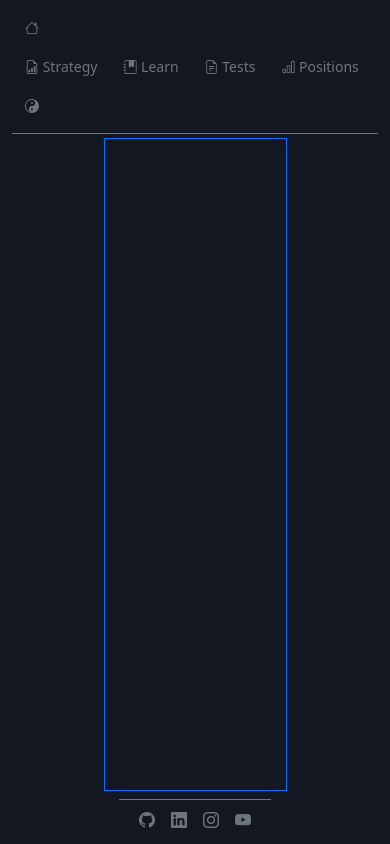
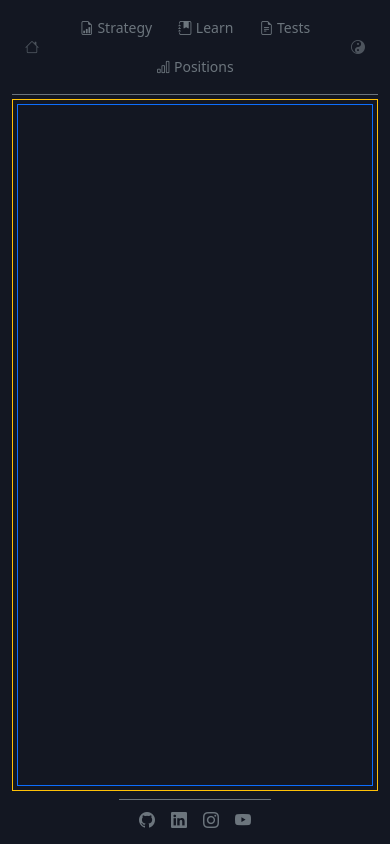
Before and after one commit to PjerC/forexy, a React (Create React App) app: page / in a window 390 px wide. Built offline with nearby package versions, Linux system fonts and the light colour scheme.

Commit message:
responsive work

```diff
--- a/src/ContentModules/Material.js
+++ b/src/ContentModules/Material.js
@@ -5,8 +5,6 @@ import './ContentModules.css';
 
 
 const Material = (props) => {
-    //states
-   // const [icon,setIcon] = useState('bi bi-folder')
     // pl
     const objMaterials = [
         {no:'1.', title: 'Podstawy'},
--- a/src/ContentModules/StrategyPreview.js
+++ b/src/ContentModules/StrategyPreview.js
@@ -3,7 +3,7 @@
 const StrategyPreview = (props) => {
     const {previewText} = props;
     return(
-        <div className="d-flex text-secondary fw-bold justify-content-center align-items-center rounded h-25 border border-warning m-1 p-2 ">{previewText}</div>
+        <div className="d-flex text-secondary fw-bold justify-content-center align-items-center rounded h-25 m-1 p-2 ">{previewText}</div>
     )
 }
 export default StrategyPreview;
--- a/src/DisplayModule.js
+++ b/src/DisplayModule.js
@@ -8,7 +8,7 @@ const DisplayModule = (props) => {
     const {visibilityStrategy,setVisibilityStrategy, visibilityMaterial, setVisibilityMaterial, visibilityTests,setVisibilityTests,visibilityPositions,setVisibilityPositions} = props;
 
     return(
-        <div className="d-flex flex-grow-1 w-100 align-self-center justify-content-center m-1" >
+        <div className="d-flex flex-grow-1 w-100 align-self-center justify-content-center m-1 border border-warning" >
             <DisplayCenterModule   visibilityStrategy={visibilityStrategy} setVisibilityStrategy={setVisibilityStrategy}
                                     visibilityMaterial={visibilityMaterial} setVisibilityMaterial={setVisibilityMaterial}
                                     visibilityTests={visibilityTests} setVisibilityTests={setVisibilityTests}
--- a/src/DisplayModules/DisplayCenterModule.js
+++ b/src/DisplayModules/DisplayCenterModule.js
@@ -14,9 +14,9 @@ const DisplayCenterModule = (props) => {
     const {visibilityStrategy, visibilityMaterial, visibilityTests, visibilityPositions} = props;
     // jesli aktywny modul 'strategia' pokaz modul preview content strategy
     return(
-        <div className="d-flex flex-column justify-content-center align-items-center centerModule border border-primary w-50">
+        <div className="d-flex flex-grow-1 flex-column justify-content-center align-items-center centerModule border border-primary m-1">
+                {visibilityStrategy && <StrategyPreview previewText={previewText}  />}
                 {visibilityStrategy && <Strategy  setPreviewText={setPreviewText}/>}
-                {visibilityStrategy && <StrategyPreview previewText={previewText}  />}
                 {visibilityMaterial && <Material />}
                 {visibilityTests && <Tests />}
                 {visibilityPositions && <Positions />}
--- a/src/NavBar.js
+++ b/src/NavBar.js
@@ -11,7 +11,7 @@ const {backgroundColor,setBackgroundColor} = props;
 
 return(
     <div>
-        <nav className="navbar navbar-dark border-bottom border-secondary">
+        <nav className="navbar flex-nowrap navbar-dark border-bottom border-secondary">
                 <NavBarLeftModule />
                 <NavBarCenterModule visibilityStrategy={visibilityStrategy} setVisibilityStrategy={setVisibilityStrategy}
                                     visibilityMaterial={visibilityMaterial} setVisibilityMaterial={setVisibilityMaterial}
--- a/src/NavBarModules/NavBarLeftModule.js
+++ b/src/NavBarModules/NavBarLeftModule.js
@@ -5,7 +5,7 @@ const NavBarLeftModule = (props) => {
 
     return (
         <div>
-            <button className="flex-fill btn btn-sm text-secondary m-1 navBarBtn" type="button"><i className="bi bi-house" ></i></button>
+            <button className="disabled flex-fill btn btn-sm text-secondary m-1 navBarBtn" type="button"><i className="bi bi-house" ></i></button>
         </div>
     )
 }
--- a/src/NavBarModules/NavBarRightModule.js
+++ b/src/NavBarModules/NavBarRightModule.js
@@ -7,7 +7,7 @@ const NavBarRightModule = (props) => {
     const changeBackgroundColor = () => {setBackgroundColor('white')}
     return (
         <div>
-            <button className="flex-fill btn btn-sm text-secondary m-1 navBarBtn" type="button"><i className="bi bi-yin-yang" onClick={changeBackgroundColor}></i></button>
+            <button className="disabled flex-fill btn btn-sm text-secondary m-1 navBarBtn" type="button"><i className="bi bi-yin-yang" onClick={changeBackgroundColor}></i></button>
         </div>
     )
 }
```
